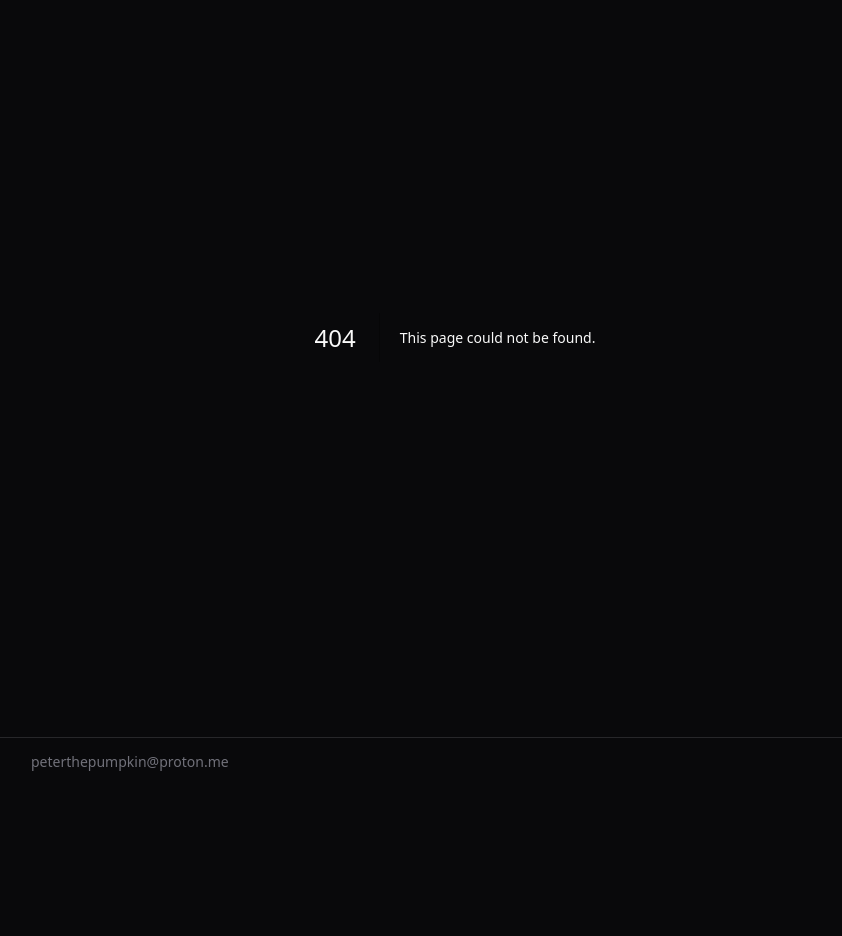
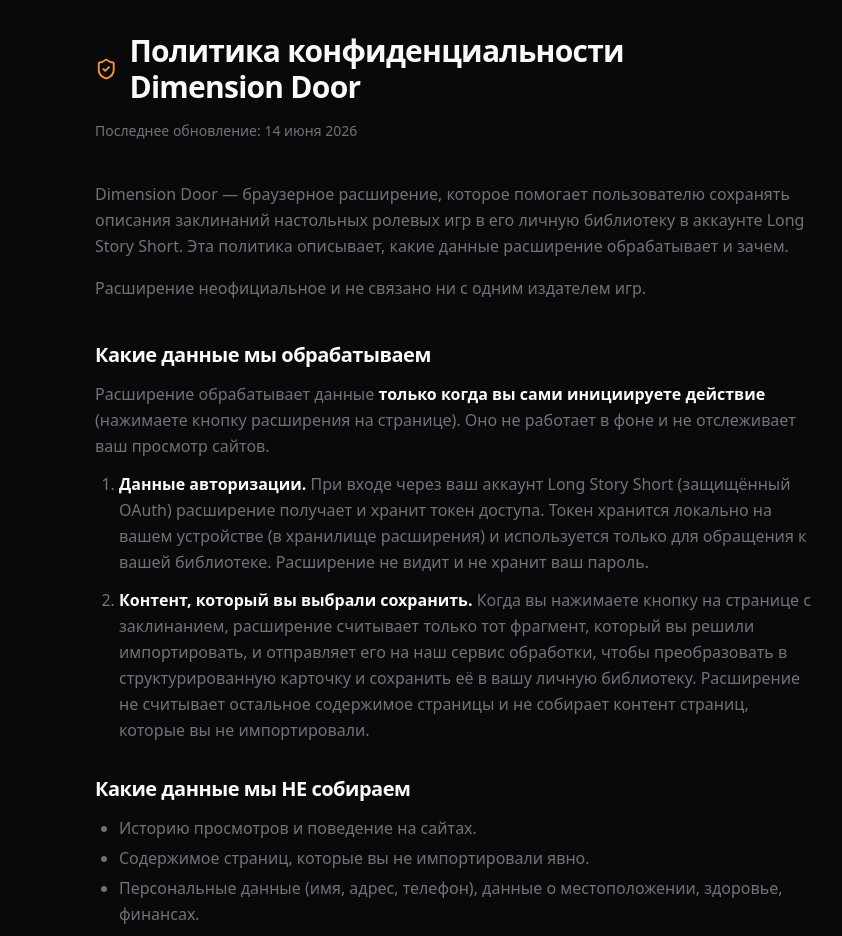
Before and after one commit to PumpkinQuest/pumpkin, a Next.js app: page /privacy/dimension-door in a window 1280 px wide. Before the commit this address had no page. Shown: the part 120-1056 px from the top of the page, without its empty margins (185-1027 px from the left). Before the commit the page ends 906 px from the top, so only its background shows below. Built offline with nearby package versions, Linux system fonts and the light colour scheme.

Commit message:
privacy policy

```diff
--- /dev/null
+++ b/app/privacy/dimension-door/page.tsx
@@ -0,0 +1 @@
+export { metadata, default } from "@/modules/privacy/dimension-door/PrivacyPage";
--- a/modules/home/HomePage.tsx
+++ b/modules/home/HomePage.tsx
@@ -15,12 +15,12 @@
     title: "Инструменты",
     description: "Утилиты, генераторы и таблички для НРИ",
   },
-  {
-    href: "/lss",
-    icon: BookOpen,
-    title: "LSS",
-    description: "Материалы для листа Long Story Short",
-  },
+//   {
+//     href: "/lss",
+//     icon: BookOpen,
+//     title: "LSS",
+//     description: "Материалы для листа Long Story Short",
+//   },
 ];
 
 export default function HomePage() {
--- /dev/null
+++ b/modules/privacy/dimension-door/PrivacyPage.tsx
@@ -0,0 +1,103 @@
+import { ShieldCheck } from "lucide-react";
+import type { Metadata } from "next";
+
+export const metadata: Metadata = {
+  title: "Политика конфиденциальности — Dimension Door",
+  description:
+    "Какие данные обрабатывает расширение Dimension Door и зачем.",
+};
+
+function Section({ title, children }: { title: string; children: React.ReactNode }) {
+  return (
+    <section className="flex flex-col gap-3">
+      <h2 className="text-xl font-semibold tracking-tight">{title}</h2>
+      {children}
+    </section>
+  );
+}
+
+export default function PrivacyPage() {
+  return (
+    <div className="max-w-3xl mx-auto px-6 py-24 flex flex-col gap-10">
+      <div className="flex flex-col gap-4">
+        <div className="flex items-center gap-3">
+          <ShieldCheck size={24} className="text-pumpkin-orange" />
+          <h1 className="text-3xl font-bold tracking-tight">Политика конфиденциальности Dimension Door</h1>
+        </div>
+        <p className="text-pumpkin-muted text-sm">Последнее обновление: 14 июня 2026</p>
+      </div>
+
+      <div className="flex flex-col gap-4 text-pumpkin-muted leading-relaxed">
+        <p>Dimension Door — браузерное расширение, которое помогает пользователю сохранять описания заклинаний настольных ролевых игр в его личную библиотеку в аккаунте Long Story Short. Эта политика описывает, какие данные расширение обрабатывает и зачем.</p>
+        <p>Расширение неофициальное и не связано ни с одним издателем игр.</p>
+      </div>
+
+      <div className="flex flex-col gap-8">
+        <Section title="Какие данные мы обрабатываем">
+          <p className="text-pumpkin-muted leading-relaxed">Расширение обрабатывает данные <strong className="text-pumpkin-text">только когда вы сами инициируете действие</strong> (нажимаете кнопку расширения на странице). Оно не работает в фоне и не отслеживает ваш просмотр сайтов.</p>
+          <ol className="list-decimal pl-6 flex flex-col gap-3 text-pumpkin-muted leading-relaxed marker:text-pumpkin-muted">
+            <li><strong className="text-pumpkin-text">Данные авторизации.</strong> При входе через ваш аккаунт Long Story Short (защищённый OAuth) расширение получает и хранит токен доступа. Токен хранится локально на вашем устройстве (в хранилище расширения) и используется только для обращения к вашей библиотеке. Расширение не видит и не хранит ваш пароль.</li>
+            <li><strong className="text-pumpkin-text">Контент, который вы выбрали сохранить.</strong> Когда вы нажимаете кнопку на странице с заклинанием, расширение считывает только тот фрагмент, который вы решили импортировать, и отправляет его на наш сервис обработки, чтобы преобразовать в структурированную карточку и сохранить её в вашу личную библиотеку. Расширение не считывает остальное содержимое страницы и не собирает контент страниц, которые вы не импортировали.</li>
+          </ol>
+        </Section>
+
+        <Section title="Какие данные мы НЕ собираем">
+          <ul className="list-disc pl-6 flex flex-col gap-1 text-pumpkin-muted leading-relaxed marker:text-pumpkin-muted">
+            <li>Историю просмотров и поведение на сайтах.</li>
+            <li>Содержимое страниц, которые вы не импортировали явно.</li>
+            <li>Персональные данные (имя, адрес, телефон), данные о местоположении, здоровье, финансах.</li>
+            <li>Мы не используем аналитику и трекеры в расширении.</li>
+          </ul>
+        </Section>
+
+        <Section title="Как используются данные">
+          <p className="text-pumpkin-muted leading-relaxed">Обрабатываемые данные используются исключительно для того, чтобы выполнить функцию расширения — сохранить выбранное вами заклинание в вашу собственную библиотеку. Мы:</p>
+          <ul className="list-disc pl-6 flex flex-col gap-1 text-pumpkin-muted leading-relaxed marker:text-pumpkin-muted">
+            <li>не продаём данные третьим лицам;</li>
+            <li>не передаём их кому-либо, кроме собственных серверных сервисов, обеспечивающих работу функции;</li>
+            <li>не используем их для рекламы, профилирования или оценки кредитоспособности.</li>
+          </ul>
+        </Section>
+
+        <Section title="Разрешения расширения">
+          <ul className="list-disc pl-6 flex flex-col gap-1 text-pumpkin-muted leading-relaxed marker:text-pumpkin-muted">
+            <li><strong className="text-pumpkin-text">activeTab / scripting</strong> — доступ к активной вкладке предоставляется только в момент вашего клика, чтобы считать выбранный вами фрагмент. Широких прав на сторонние сайты нет.</li>
+            <li><strong className="text-pumpkin-text">storage</strong> — локальное хранение токена авторизации и кэша конфигурации.</li>
+            <li><strong className="text-pumpkin-text">identity</strong> — вход в аккаунт через OAuth.</li>
+          </ul>
+        </Section>
+
+        <Section title="Куда передаются данные">
+          <ul className="list-disc pl-6 flex flex-col gap-1 text-pumpkin-muted leading-relaxed marker:text-pumpkin-muted">
+            <li>Выбранный фрагмент передаётся нашему сервису обработки для преобразования в структурную карточку.</li>
+            <li>Готовая карточка сохраняется в вашу библиотеку в аккаунте Long Story Short.</li>
+          </ul>
+          <p className="text-pumpkin-muted leading-relaxed">Передача выполняется по защищённому соединению (HTTPS). Сохранённые заклинания доступны только вам в вашем аккаунте.</p>
+        </Section>
+
+        <Section title="Хранение">
+          <ul className="list-disc pl-6 flex flex-col gap-1 text-pumpkin-muted leading-relaxed marker:text-pumpkin-muted">
+            <li>Токен авторизации хранится локально и удаляется при выходе из аккаунта или по истечении срока.</li>
+            <li>Сохранённые вами карточки хранятся в вашей библиотеке Long Story Short до тех пор, пока вы сами их не удалите.</li>
+          </ul>
+        </Section>
+
+        <Section title="Ваши права и обращения">
+          <p className="text-pumpkin-muted leading-relaxed">Вы в любой момент можете выйти из аккаунта (расширение удалит локальный токен) и удалить сохранённые карточки в своей библиотеке. По вопросам о данных или о сохранённом контенте (включая обращения о правах на контент) напишите нам: <a href="mailto:peterthepumpkin@proton.me" className="text-pumpkin-orange hover:underline">peterthepumpkin@proton.me</a>.</p>
+        </Section>
+
+        <Section title="Дети">
+          <p className="text-pumpkin-muted leading-relaxed">Расширение не предназначено для детей младше 16 лет и не собирает данные о них целенаправленно.</p>
+        </Section>
+
+        <Section title="Изменения">
+          <p className="text-pumpkin-muted leading-relaxed">Мы можем обновлять эту политику; актуальная версия всегда доступна по этому адресу с указанием даты последнего обновления.</p>
+        </Section>
+
+        <Section title="Контакт">
+          <p className="text-pumpkin-muted leading-relaxed"><a href="mailto:peterthepumpkin@proton.me" className="text-pumpkin-orange hover:underline">peterthepumpkin@proton.me</a> · <a href="https://pumpkin.quest/" className="text-pumpkin-orange hover:underline">pumpkin.quest</a></p>
+        </Section>
+      </div>
+    </div>
+  );
+}
--- a/package.json
+++ b/package.json
@@ -3,7 +3,7 @@
   "version": "0.1.0",
   "private": true,
   "scripts": {
-    "dev": "next dev",
+    "dev": "next dev --port 3030",
     "build": "next build",
     "start": "next start",
     "lint": "next lint"
```
